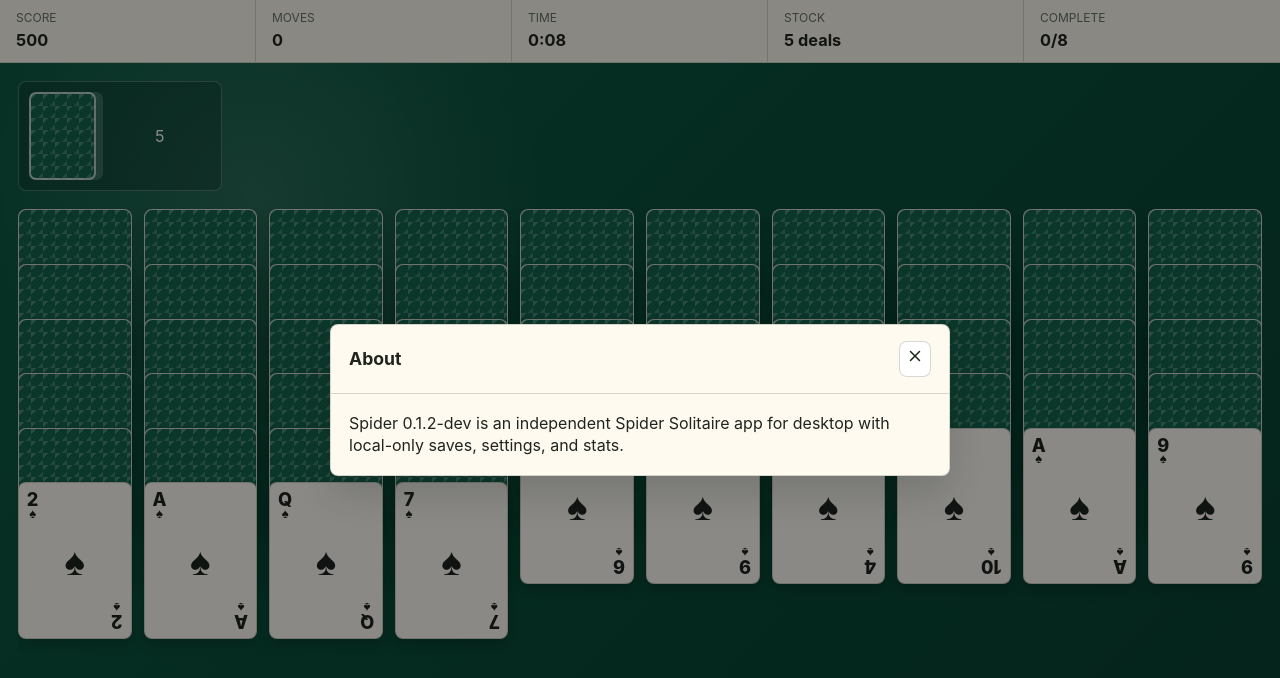
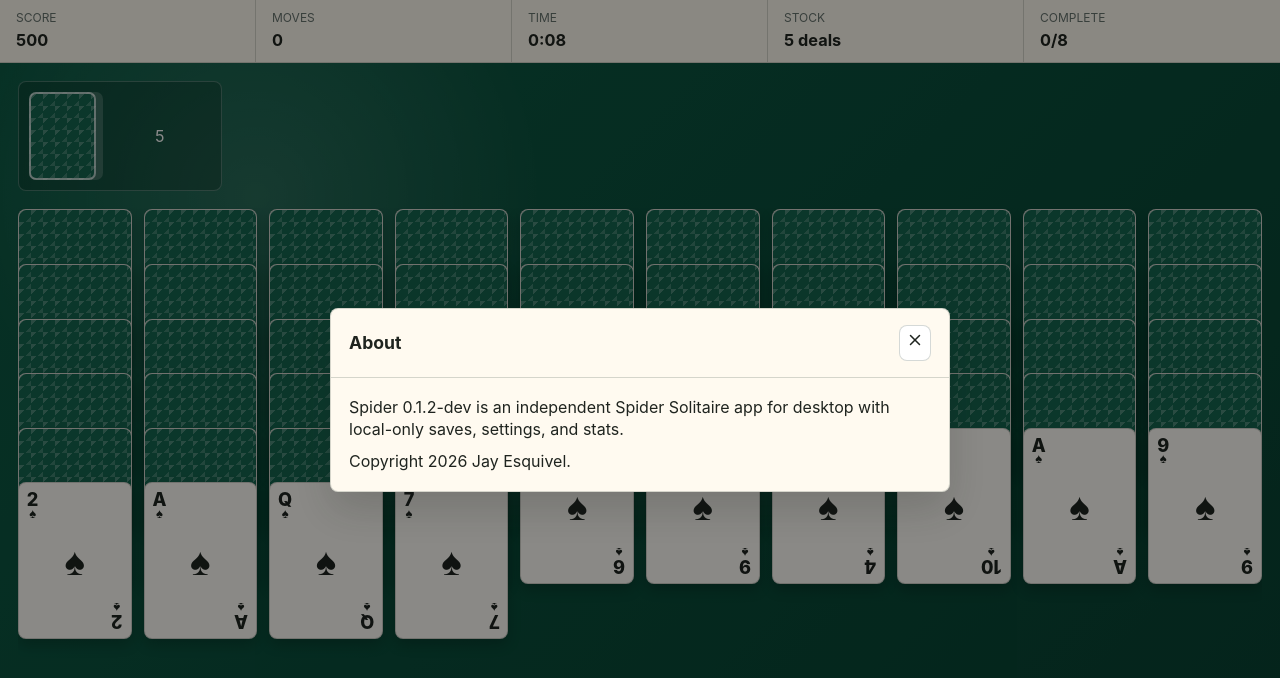
Before and after one commit to jaysqvl/spider, a React (Vite) app: page / in a window 1280 px wide. Both pictures are taken after a click on the button 1252 px from the left and 23 px from the top of the page. Shown: the top 678 px of the page. Built offline with nearby package versions, Linux system fonts and the light colour scheme.

Commit message:
feat: add copyright notice to about

```diff
--- a/src/App.tsx
+++ b/src/App.tsx
@@ -941,6 +941,7 @@ export default function App() {
               Spider {appVersion} is an independent Spider Solitaire app for desktop with local-only saves,
               settings, and stats.
             </p>
+            <p>Copyright 2026 Jay Esquivel.</p>
           </div>
         </Modal>
       ) : null}
--- a/src/styles/app.css
+++ b/src/styles/app.css
@@ -719,6 +719,11 @@ button {
   margin: 0;
 }
 
+.about-panel {
+  display: grid;
+  gap: 10px;
+}
+
 .reset-panel {
   display: grid;
   gap: 12px;
```
Also changed, not shown: 1 other file (tests, documents, lock files or other folders).
